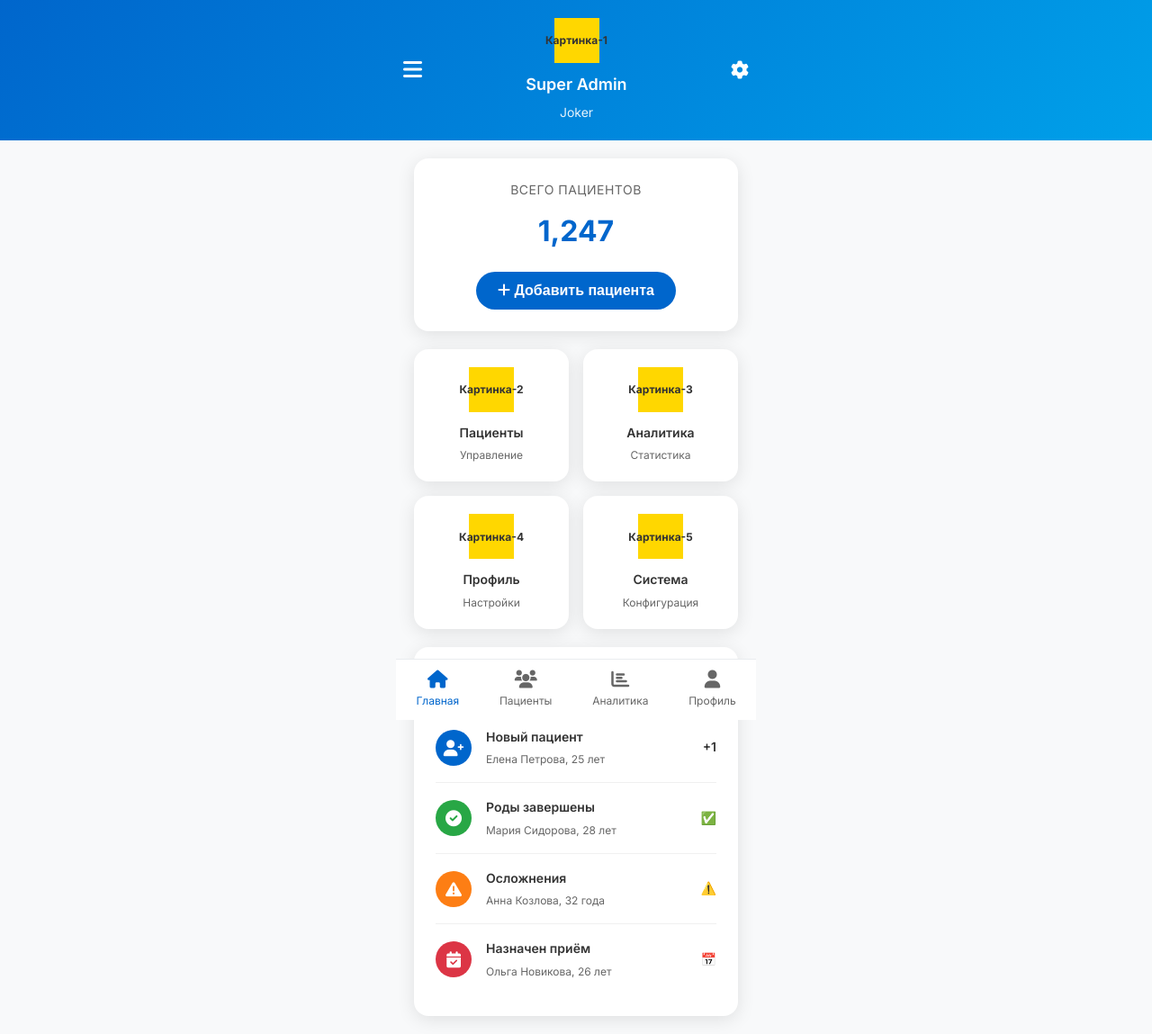
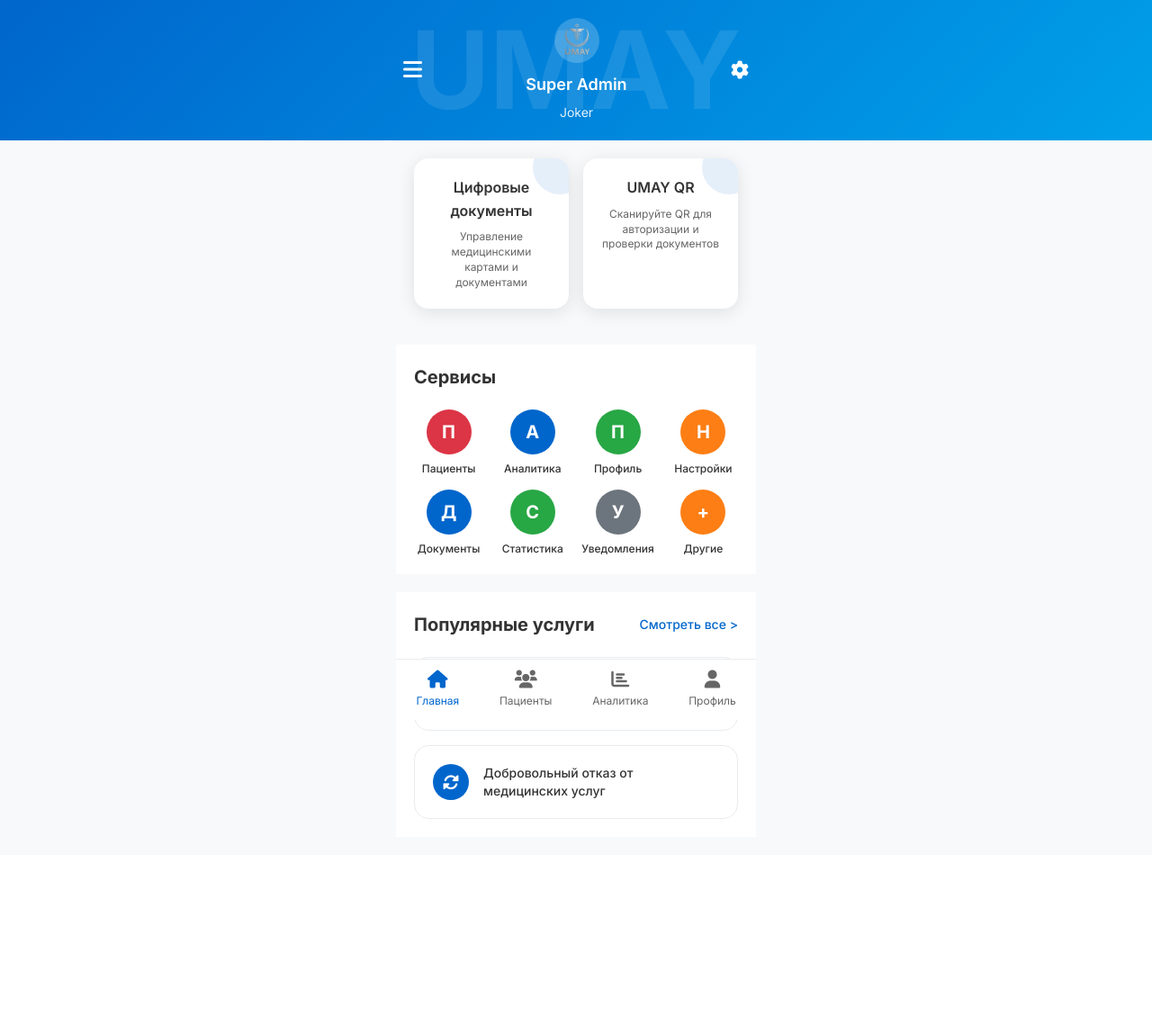
Before and after one commit to Sapar-ali/UMAY_app, a Flask app: page /pwa/ in a window 1280 px wide. Shown: the whole page at 90% size. After the commit the page ends 910 px from the top, so only its background shows below. Run offline with Flask 3, Linux system fonts and the light colour scheme; a user stored in the database is signed in; parts of the project's set-up code (start-up, migrations or seed data) failed here and were passed over.

Commit message:
🎨 PWA DESIGN: переделал дашборд точно по примеру - синий хедер с водяным знаком UMAY, белые карточки, сетка сервисов 4x2, популярные услуги

```diff
--- a/templates/pwa/dashboard.html
+++ b/templates/pwa/dashboard.html
@@ -42,6 +42,19 @@
             padding: 20px;
             text-align: center;
             position: relative;
+            overflow: hidden;
+        }
+
+        .header::before {
+            content: 'UMAY';
+            position: absolute;
+            top: 50%;
+            left: 50%;
+            transform: translate(-50%, -50%);
+            font-size: 120px;
+            font-weight: 900;
+            color: rgba(255, 255, 255, 0.1);
+            z-index: 0;
         }
 
         .header-content {
@@ -50,6 +63,8 @@
             justify-content: space-between;
             max-width: 400px;
             margin: 0 auto;
+            position: relative;
+            z-index: 1;
         }
 
         .menu-btn {
@@ -75,8 +90,13 @@
             align-items: center;
             justify-content: center;
             margin: 0 auto 10px;
-            font-size: 24px;
-            font-weight: bold;
+            overflow: hidden;
+        }
+
+        .user-avatar img {
+            width: 100%;
+            height: 100%;
+            object-fit: cover;
         }
 
         .user-name {
@@ -103,175 +123,189 @@
         .container {
             max-width: 400px;
             margin: 0 auto;
-            padding: 20px;
+            padding: 0;
         }
 
-        /* Balance Card */
-        .balance-card {
-            background: white;
-            border-radius: 16px;
-            padding: 24px;
-            margin-bottom: 20px;
-            box-shadow: 0 4px 20px rgba(0, 0, 0, 0.1);
-            text-align: center;
-        }
-
-        .balance-label {
-            font-size: 14px;
-            color: #666;
-            margin-bottom: 8px;
-            text-transform: uppercase;
-            letter-spacing: 0.5px;
-        }
-
-        .balance-amount {
-            font-size: 32px;
-            font-weight: 700;
-            color: #0066cc;
+        /* Hero Cards */
+        .hero-cards {
+            display: grid;
+            grid-template-columns: 1fr 1fr;
+            gap: 16px;
+            padding: 20px;
             margin-bottom: 20px;
         }
 
-        .action-btn {
-            background: #0066cc;
-            color: white;
-            border: none;
-            padding: 12px 24px;
-            border-radius: 25px;
-            font-size: 16px;
-            font-weight: 600;
-            cursor: pointer;
-            transition: all 0.3s ease;
-        }
-
-        .action-btn:hover {
-            background: #0052a3;
-            transform: translateY(-2px);
-        }
-
-        /* Quick Actions */
-        .quick-actions {
-            display: grid;
-            grid-template-columns: repeat(2, 1fr);
-            gap: 16px;
-            margin-bottom: 20px;
-        }
-
-        .action-item {
+        .hero-card {
             background: white;
             border-radius: 16px;
             padding: 20px;
             text-align: center;
             box-shadow: 0 4px 20px rgba(0, 0, 0, 0.1);
-            cursor: pointer;
-            transition: all 0.3s ease;
+            position: relative;
+            overflow: hidden;
         }
 
-        .action-item:hover {
-            transform: translateY(-4px);
-            box-shadow: 0 8px 30px rgba(0, 0, 0, 0.15);
+        .hero-card::before {
+            content: '';
+            position: absolute;
+            top: -20px;
+            right: -20px;
+            width: 60px;
+            height: 60px;
+            background: rgba(0, 102, 204, 0.1);
+            border-radius: 50%;
         }
 
-        .action-icon {
+        .hero-card-title {
+            font-size: 16px;
+            font-weight: 600;
+            color: #333;
+            margin-bottom: 8px;
+        }
+
+        .hero-card-desc {
+            font-size: 12px;
+            color: #666;
+            line-height: 1.4;
+        }
+
+        /* Services Section */
+        .services-section {
+            background: white;
+            padding: 20px;
+            margin-bottom: 20px;
+        }
+
+        .section-title {
+            font-size: 20px;
+            font-weight: 700;
+            color: #333;
+            margin-bottom: 20px;
+        }
+
+        .services-grid {
+            display: grid;
+            grid-template-columns: repeat(4, 1fr);
+            gap: 16px;
+        }
+
+        .service-item {
+            text-align: center;
+            cursor: pointer;
+            transition: transform 0.3s ease;
+        }
+
+        .service-item:hover {
+            transform: translateY(-4px);
+        }
+
+        .service-icon {
             width: 50px;
             height: 50px;
-            background: #f0f8ff;
-            border-radius: 12px;
+            border-radius: 50%;
             display: flex;
             align-items: center;
             justify-content: center;
-            margin: 0 auto 12px;
-            font-size: 24px;
-            color: #0066cc;
+            margin: 0 auto 8px;
+            font-size: 20px;
+            color: white;
+            font-weight: bold;
         }
 
-        .action-title {
-            font-size: 14px;
-            font-weight: 600;
+        .service-icon.red { background: #dc3545; }
+        .service-icon.blue { background: #0066cc; }
+        .service-icon.green { background: #28a745; }
+        .service-icon.orange { background: #fd7e14; }
+        .service-icon.grey { background: #6c757d; }
+
+        .service-name {
+            font-size: 12px;
             color: #333;
-            margin-bottom: 4px;
+            font-weight: 500;
+            line-height: 1.3;
         }
 
-        .action-subtitle {
-            font-size: 12px;
-            color: #666;
+        /* Popular Services */
+        .popular-section {
+            background: white;
+            padding: 20px;
+            margin-bottom: 20px;
         }
 
-        /* Recent Activity */
-        .recent-section {
-            background: white;
-            border-radius: 16px;
-            padding: 24px;
-            box-shadow: 0 4px 20px rgba(0, 0, 0, 0.1);
-        }
-
-        .section-header {
+        .popular-header {
             display: flex;
             justify-content: space-between;
             align-items: center;
             margin-bottom: 20px;
         }
 
-        .section-title {
-            font-size: 18px;
-            font-weight: 600;
+        .popular-title {
+            font-size: 20px;
+            font-weight: 700;
             color: #333;
         }
 
-        .more-link {
+        .view-all {
             color: #0066cc;
             text-decoration: none;
             font-size: 14px;
             font-weight: 500;
         }
 
-        .activity-item {
+        .popular-cards {
+            display: flex;
+            flex-direction: column;
+            gap: 16px;
+        }
+
+        .popular-card {
+            background: white;
+            border: 1px solid #e9ecef;
+            border-radius: 16px;
+            padding: 20px;
             display: flex;
             align-items: center;
-            padding: 16px 0;
-            border-bottom: 1px solid #f0f0f0;
+            gap: 16px;
+            cursor: pointer;
+            transition: all 0.3s ease;
         }
 
-        .activity-item:last-child {
-            border-bottom: none;
+        .popular-card:hover {
+            transform: translateY(-2px);
+            box-shadow: 0 8px 30px rgba(0, 0, 0, 0.1);
         }
 
-        .activity-icon {
+        .popular-icon {
             width: 40px;
             height: 40px;
             border-radius: 50%;
             display: flex;
             align-items: center;
             justify-content: center;
-            margin-right: 16px;
             font-size: 18px;
             color: white;
+            background: #0066cc;
         }
 
-        .activity-icon.blue { background: #0066cc; }
-        .activity-icon.green { background: #28a745; }
-        .activity-icon.orange { background: #fd7e14; }
-        .activity-icon.red { background: #dc3545; }
-
-        .activity-content {
+        .popular-content {
             flex: 1;
         }
 
-        .activity-title {
+        .popular-text {
             font-size: 14px;
-            font-weight: 600;
             color: #333;
-            margin-bottom: 4px;
+            font-weight: 500;
+            line-height: 1.4;
         }
 
-        .activity-description {
-            font-size: 12px;
-            color: #666;
-        }
-
-        .activity-amount {
-            font-size: 14px;
+        .popular-tag {
+            background: #dc3545;
+            color: white;
+            padding: 4px 8px;
+            border-radius: 12px;
+            font-size: 10px;
             font-weight: 600;
-            color: #333;
+            text-transform: uppercase;
         }
 
         /* Bottom Navigation */
@@ -347,7 +381,7 @@
 
             <div class="user-info">
                             <div class="user-avatar">
-                    <div class="placeholder-img">Картинка-1</div>
+                <img src="{{ url_for('static', filename='assets/new-logo.png') }}" alt="UMAY">
             </div>
                 <div class="user-name">{{ user.name }}</div>
                 <div class="user-email">{{ user.email }}</div>
@@ -361,99 +395,81 @@
 
     <!-- Main Content -->
     <div class="container">
-        <!-- Balance Card -->
-        <div class="balance-card">
-            <div class="balance-label">Всего пациентов</div>
-            <div class="balance-amount">1,247</div>
-            <button class="action-btn" onclick="goToPatients()">
-                <i class="fas fa-plus"></i> Добавить пациента
-            </button>
+        <!-- Hero Cards -->
+        <div class="hero-cards">
+            <div class="hero-card">
+                <div class="hero-card-title">Цифровые документы</div>
+                <div class="hero-card-desc">Управление медицинскими картами и документами</div>
             </div>
-
-        <!-- Quick Actions -->
-        <div class="quick-actions">
-            <div class="action-item" onclick="goToPatients()">
-                <div class="action-icon">
-                    <div class="placeholder-img">Картинка-2</div>
-                </div>
-                <div class="action-title">Пациенты</div>
-                <div class="action-subtitle">Управление</div>
-            </div>
-
-            <div class="action-item" onclick="goToAnalytics()">
-                <div class="action-icon">
-                    <div class="placeholder-img">Картинка-3</div>
-                </div>
-                <div class="action-title">Аналитика</div>
-                <div class="action-subtitle">Статистика</div>
-            </div>
-
-            <div class="action-item" onclick="goToProfile()">
-                <div class="action-icon">
-                    <div class="placeholder-img">Картинка-4</div>
-                </div>
-                <div class="action-title">Профиль</div>
-                <div class="action-subtitle">Настройки</div>
-            </div>
-
-            <div class="action-item" onclick="goToSettings()">
-                <div class="action-icon">
-                    <div class="placeholder-img">Картинка-5</div>
-                </div>
-                <div class="action-title">Система</div>
-                <div class="action-subtitle">Конфигурация</div>
+            <div class="hero-card">
+                <div class="hero-card-title">UMAY QR</div>
+                <div class="hero-card-desc">Сканируйте QR для авторизации и проверки документов</div>
             </div>
         </div>
 
-        <!-- Recent Activity -->
-        <div class="recent-section">
-            <div class="section-header">
-                <div class="section-title">Последние записи</div>
-                <a href="#" class="more-link">все >></a>
+        <!-- Services Section -->
+        <div class="services-section">
+            <div class="section-title">Сервисы</div>
+            <div class="services-grid">
+                <div class="service-item" onclick="goToPatients()">
+                    <div class="service-icon red">П</div>
+                    <div class="service-name">Пациенты</div>
+                </div>
+                <div class="service-item" onclick="goToAnalytics()">
+                    <div class="service-icon blue">А</div>
+                    <div class="service-name">Аналитика</div>
+                </div>
+                <div class="service-item" onclick="goToProfile()">
+                    <div class="service-icon green">П</div>
+                    <div class="service-name">Профиль</div>
+                </div>
+                <div class="service-item" onclick="goToSettings()">
+                    <div class="service-icon orange">Н</div>
+                    <div class="service-name">Настройки</div>
+                </div>
+                <div class="service-item" onclick="goToPatients()">
+                    <div class="service-icon blue">Д</div>
+                    <div class="service-name">Документы</div>
+                </div>
+                <div class="service-item" onclick="goToAnalytics()">
+                    <div class="service-icon green">С</div>
+                    <div class="service-name">Статистика</div>
+                </div>
+                <div class="service-item" onclick="goToProfile()">
+                    <div class="service-icon grey">У</div>
+                    <div class="service-name">Уведомления</div>
+                </div>
+                <div class="service-item" onclick="goToSettings()">
+                    <div class="service-icon orange">+</div>
+                    <div class="service-name">Другие</div>
+                </div>
+            </div>
         </div>
 
-            <div class="activity-item">
-                <div class="activity-icon blue">
-                    <i class="fas fa-user-plus"></i>
+        <!-- Popular Services -->
+        <div class="popular-section">
+            <div class="popular-header">
+                <div class="popular-title">Популярные услуги</div>
+                <a href="#" class="view-all">Смотреть все ></a>
             </div>
-                <div class="activity-content">
-                    <div class="activity-title">Новый пациент</div>
-                    <div class="activity-description">Елена Петрова, 25 лет</div>
+            <div class="popular-cards">
+                <div class="popular-card" onclick="goToPatients()">
+                    <div class="popular-icon">
+                        <i class="fas fa-home"></i>
                     </div>
-                <div class="activity-amount">+1</div>
+                    <div class="popular-content">
+                        <div class="popular-text">Вопросы по постановке на учет беременных</div>
                     </div>
-
-            <div class="activity-item">
-                <div class="activity-icon green">
-                    <i class="fas fa-check-circle"></i>
+                    <div class="popular-tag">АКТУАЛЬНО</div>
                 </div>
-                <div class="activity-content">
-                    <div class="activity-title">Роды завершены</div>
-                    <div class="activity-description">Мария Сидорова, 28 лет</div>
+                <div class="popular-card" onclick="goToAnalytics()">
+                    <div class="popular-icon">
+                        <i class="fas fa-sync-alt"></i>
                     </div>
-                <div class="activity-amount">✅</div>
+                    <div class="popular-content">
+                        <div class="popular-text">Добровольный отказ от медицинских услуг</div>
                     </div>
-
-            <div class="activity-item">
-                <div class="activity-icon orange">
-                    <i class="fas fa-exclamation-triangle"></i>
                 </div>
-                <div class="activity-content">
-                    <div class="activity-title">Осложнения</div>
-                    <div class="activity-description">Анна Козлова, 32 года</div>
-                </div>
-                <div class="activity-amount">⚠️</div>
-            </div>
-
-            <div class="activity-item">
-                <div class="activity-icon red">
-                    <i class="fas fa-calendar-check"></i>
-                </div>
-                <div class="activity-content">
-                    <div class="activity-title">Назначен приём</div>
-                    <div class="activity-description">Ольга Новикова, 26 лет</div>
-                </div>
-                <div class="activity-amount">📅</div>
             </div>
         </div>
     </div>
```
Lines whose indentation alone changed are shown as unchanged.
